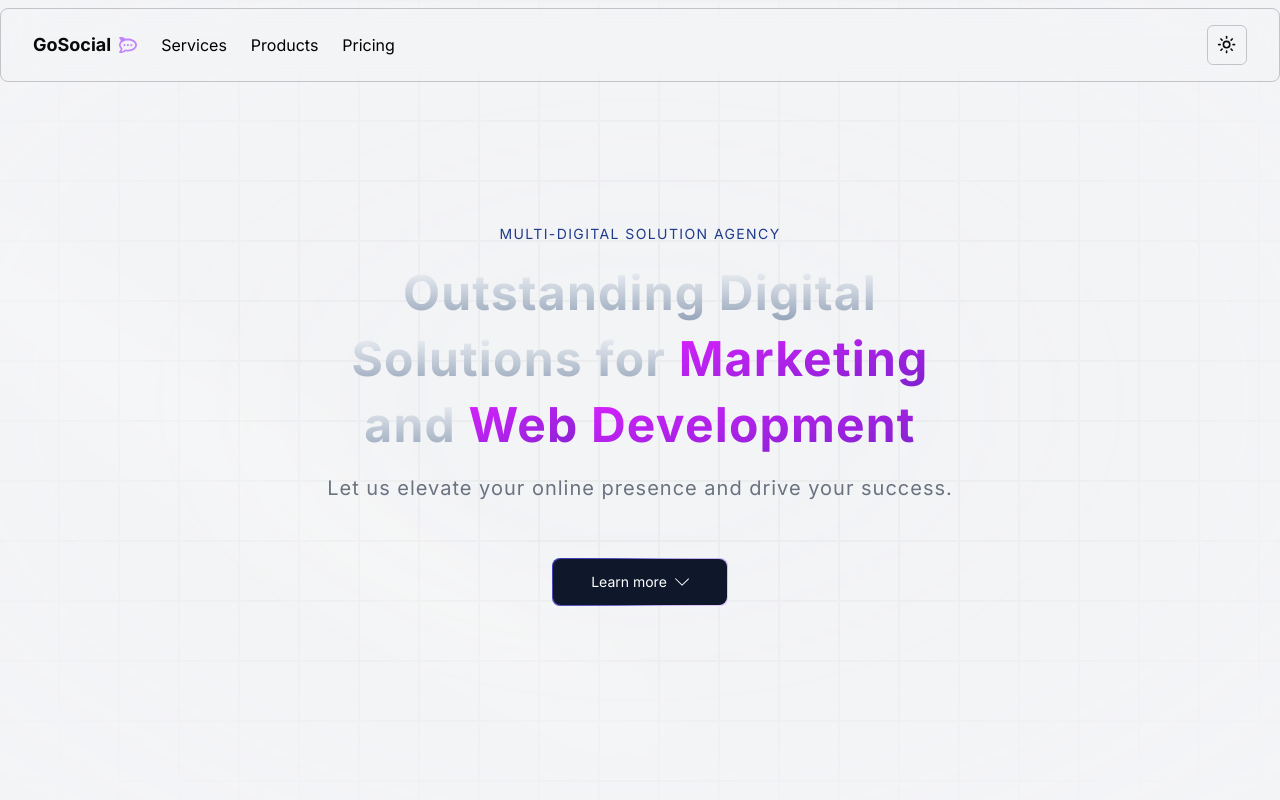
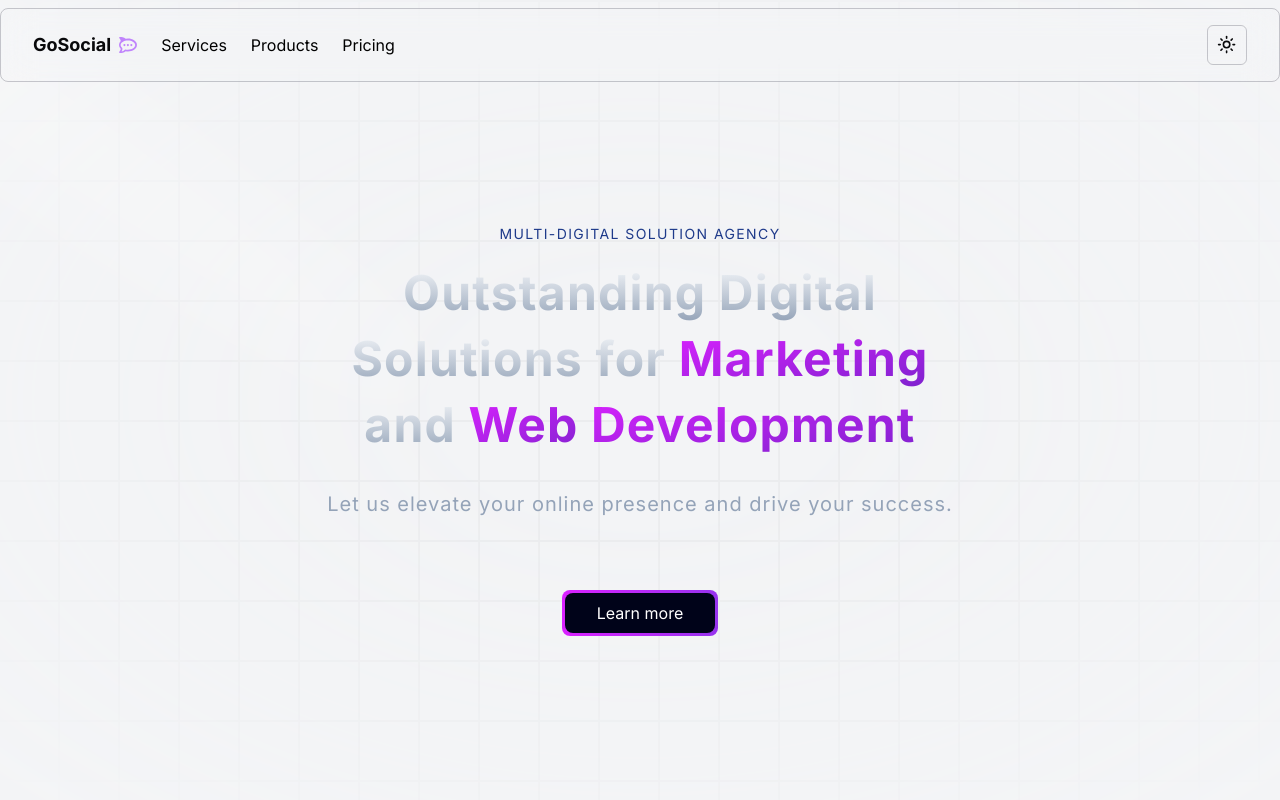
Before and after one commit to borisvicena/gosocial, a Next.js app: page / in a window 1280 px wide. Shown: the top 800 px of the page. Built offline with nearby package versions, Linux system fonts and the light colour scheme.

Commit message:
feat(hero): correctly positioning the spotlight in hero section

```diff
--- a/components/Hero.tsx
+++ b/components/Hero.tsx
@@ -7,9 +7,9 @@ import { Spotlight } from "./ui/Spotlight";
 
 const Hero = () => {
   return (
-    <div className="pb-20 pt-36 max-w-7xl mx-auto">
+    <div className="relative pb-20 pt-36 max-w-7xl mx-auto">
       <div>
-        <Spotlight className="-top-40 left-0 md:left-60 md:-top-20" fill="white" />
+        <Spotlight className="-top-10 left-0" fill="white" />
       </div>
       <div>
         <GridBackground />
@@ -23,11 +23,11 @@ const Hero = () => {
             className="text-center text-[40px] md:text-5xl lg:text-5xl"
             words="Outstanding Digital Solutions for Marketing and Web Development"
           />
-          <p className="text-center md:tracking-wider mb-4 text-sm md:text-lg lg:text-xl text-gray-500">
+          <p className="text-center md:tracking-wider my-4 text-sm md:text-lg lg:text-xl text-slate-400">
             Let us elevate your online presence and drive your success.
           </p>
           <a href="#about">
-            <MagicButton title="Learn more" icon={<SlArrowDown />} position="right" />
+            <MagicButton title="Learn more" />
           </a>
         </div>
       </div>
--- a/components/ui/MagicButton.tsx
+++ b/components/ui/MagicButton.tsx
@@ -2,30 +2,19 @@ import React from "react";
 
 const MagicButton = ({
   title,
-  icon,
-  position,
   handleClick,
   otherClasses,
 }: {
   title: string;
-  icon: React.ReactNode;
-  position: string;
   handleClick?: () => void;
   otherClasses?: string;
 }) => {
   return (
-    <button
-      className="relative inline-flex h-12 w-full overflow-hidden rounded-lg p-[1px] focus:outline-none md:w-44 md:mt-10"
-      onClick={handleClick}
-    >
-      <span className="absolute inset-[-1000%] animate-[spin_2s_linear_infinite] bg-[conic-gradient(from_90deg_at_50%_50%,#E2CBFF_0%,#393BB2_50%,#E2CBFF_100%)]" />
-      <span
-        className={`inline-flex h-full w-full cursor-pointer rounded-lg items-center justify-center bg-slate-900 px-4 py-1 text-sm text-white backdrop-blur-3xl gap-2 ${otherClasses}`}
-      >
-        {position === "left" && icon}
+    <button className="p-[3px] relative mt-14">
+      <div className="absolute inset-0 bg-gradient-to-r from-[#DA22FF] to-[#9733EE] rounded-lg" />
+      <div className="px-8 py-2 bg-black-100 rounded-lg relative group transition duration-200 text-white hover:bg-transparent">
         {title}
-        {position === "right" && icon}
-      </span>
+      </div>
     </button>
   );
 };
```
